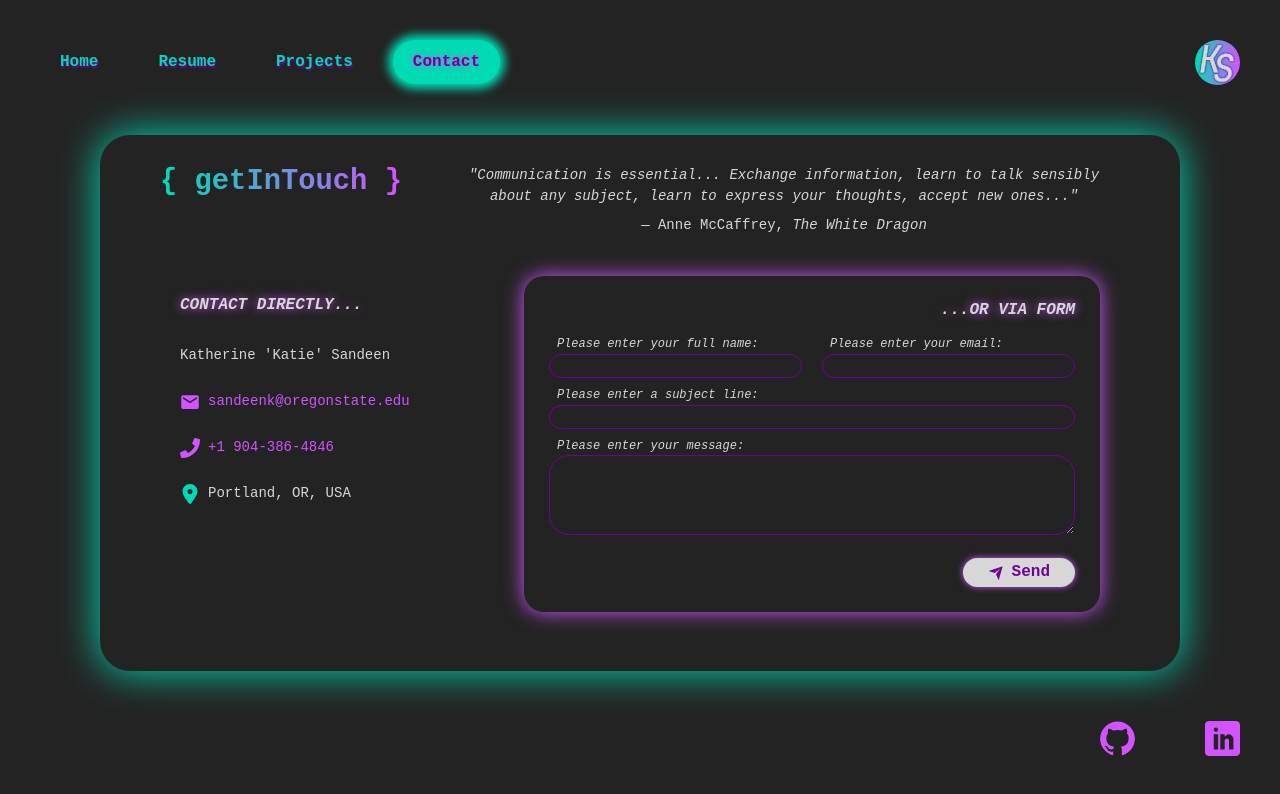
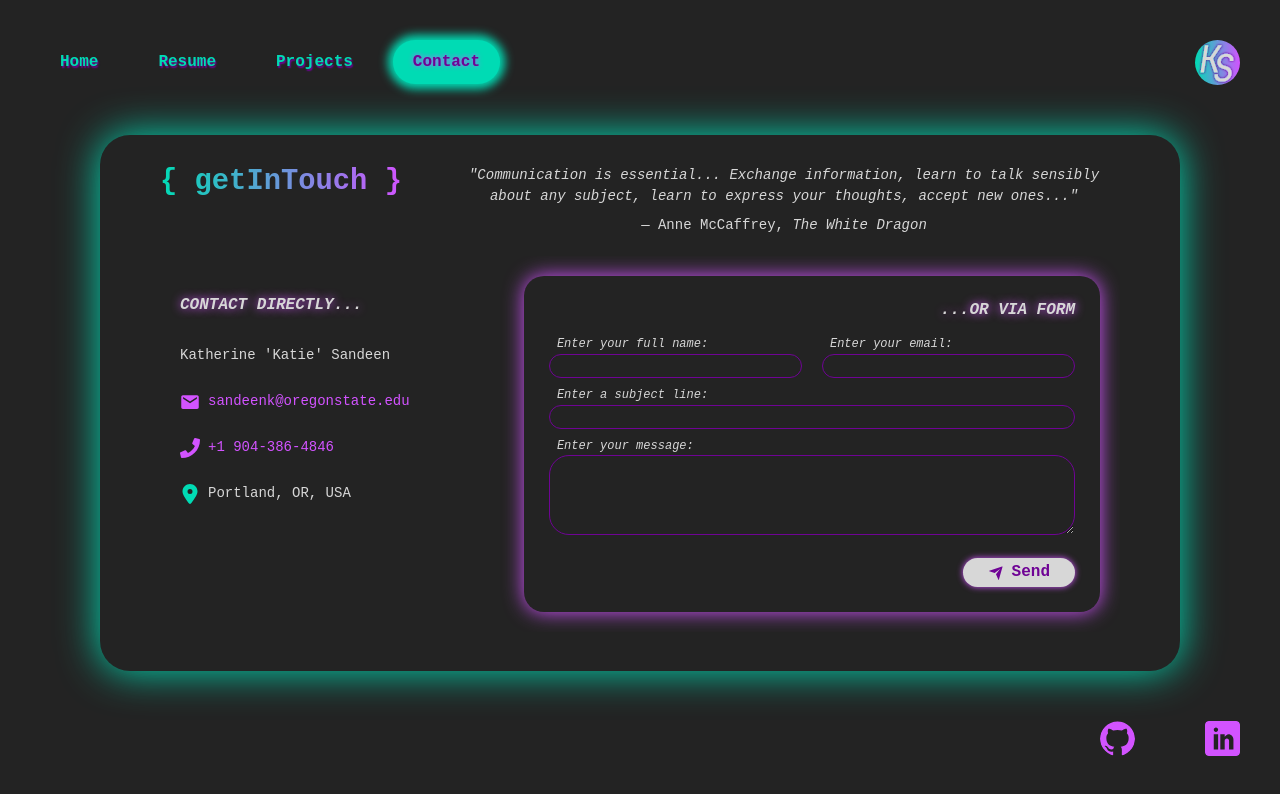
Before and after one commit to SandKat214/Portfolio-Resume, a React (Vite) app in the folder portfolio-site/: page /contact in a window 1280 px wide. Shown: the top 794 px of the page. Built offline with nearby package versions, Linux system fonts and the light colour scheme.

Commit message:
routes the action function for the contact page

```diff
--- a/portfolio-site/src/App.jsx
+++ b/portfolio-site/src/App.jsx
@@ -18,7 +18,7 @@ import ContactLayout from "./layouts/ContactLayout"
 import Home from "./pages/Home"
 import Resume from "./pages/resume/Resume"
 import Projects from "./pages/projects/Projects"
-import Contact from "./pages/Contact"
+import Contact, { ContactAction } from "./pages/Contact"
 import Education from "./pages/resume/Education"
 import Experience from "./pages/resume/Experience"
 import Skills from "./pages/resume/Skills"
@@ -63,7 +63,11 @@ const router = createBrowserRouter(
 				/>
 			</Route>
 
-			<Route path='contact' element={<ContactLayout contact={contact} />}>
+			<Route
+				path='contact'
+				element={<ContactLayout contact={contact} />}
+				action={ContactAction}
+			>
 				<Route index element={<Contact />} />
 			</Route>
 		</Route>
--- a/portfolio-site/src/layouts/ContactLayout.jsx
+++ b/portfolio-site/src/layouts/ContactLayout.jsx
@@ -48,7 +48,7 @@ const ContactLayout = ({ contact }) => {
 					isLrgScreen={isLrgScreen}
 					page={contact}
 				/>
-				<VStack w='100%' overflowY={['unset', 'auto']}>
+				<VStack w='100%' overflowY={["unset", "auto"]}>
 					<Flex
 						w='100%'
 						direction={["column", null, "row"]}
--- a/portfolio-site/src/pages/Contact.jsx
+++ b/portfolio-site/src/pages/Contact.jsx
@@ -19,6 +19,19 @@ import * as yup from "yup"
 
 // Icons
 import { RiSendPlaneFill } from "react-icons/ri"
+
+// Action function
+export const ContactAction = async ({ request }) => {
+	const data = await request.formData()
+	// const values = Object.fromEntries(data)
+	const values = {
+		name: data.get("name"),
+		email: data.get("email"),
+		subject: data.get("subject"),
+		message: data.get("message"),
+	}
+	console.log(values)
+}
 
 const Contact = () => {
 	const submit = useSubmit()
@@ -97,7 +110,7 @@ const Contact = () => {
 							>
 								{formik.touched.name && formik.errors.name
 									? formik.errors.name
-									: "Please enter your full name:"}
+									: "Enter your full name:"}
 							</FormHelperText>
 							<Input
 								type='text'
@@ -125,7 +138,7 @@ const Contact = () => {
 							>
 								{formik.touched.email && formik.errors.email
 									? formik.errors.email
-									: "Please enter your email:"}
+									: "Enter your email:"}
 							</FormHelperText>
 							<Input
 								type='email'
@@ -154,7 +167,7 @@ const Contact = () => {
 						>
 							{formik.touched.subject && formik.errors.subject
 								? formik.errors.subject
-								: "Please enter a subject line:"}
+								: "Enter a subject line:"}
 						</FormHelperText>
 						<Input
 							type='text'
@@ -182,7 +195,7 @@ const Contact = () => {
 						>
 							{formik.touched.message && formik.errors.message
 								? formik.errors.message
-								: "Please enter your message:"}
+								: "Enter your message:"}
 						</FormHelperText>
 						<Textarea
 							name='message'
```
